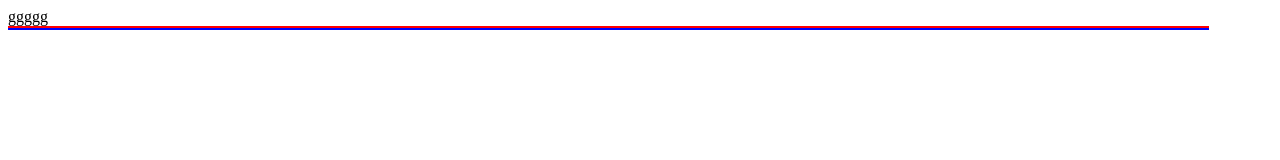
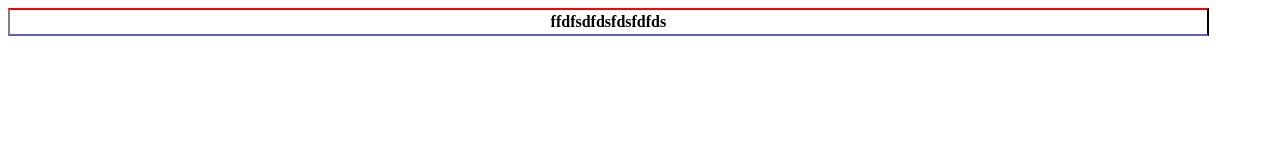
Before and after one commit to Ilannb/TD, a plain HTML site: page TD CSS/Ex4.html in a window 1280 px wide. Drawn offline with Linux system fonts and the light colour scheme.

Commit message:
wdsgfgfgd

```diff
--- a/TD CSS/Ex4.css
+++ b/TD CSS/Ex4.css
@@ -1,5 +1,7 @@
 table {
-    border-top: 2px solid red;
-    border-bottom: 2px solid blue;
+    border-width: 2px;
+    border-color: red black rgb(94, 94, 202) grey ;
+    border-style: solid;
     width: 95%;
+
 }
--- a/TD CSS/Ex4.html
+++ b/TD CSS/Ex4.html
@@ -6,7 +6,12 @@
     </head>
 <body>
     <table>
-        <tr>ggggg</tr>
+
+        <th>
+            ffdfsdfdsfdsfdfds
+
+        </th>
+
     </table>
 </body>
 </html>
```
